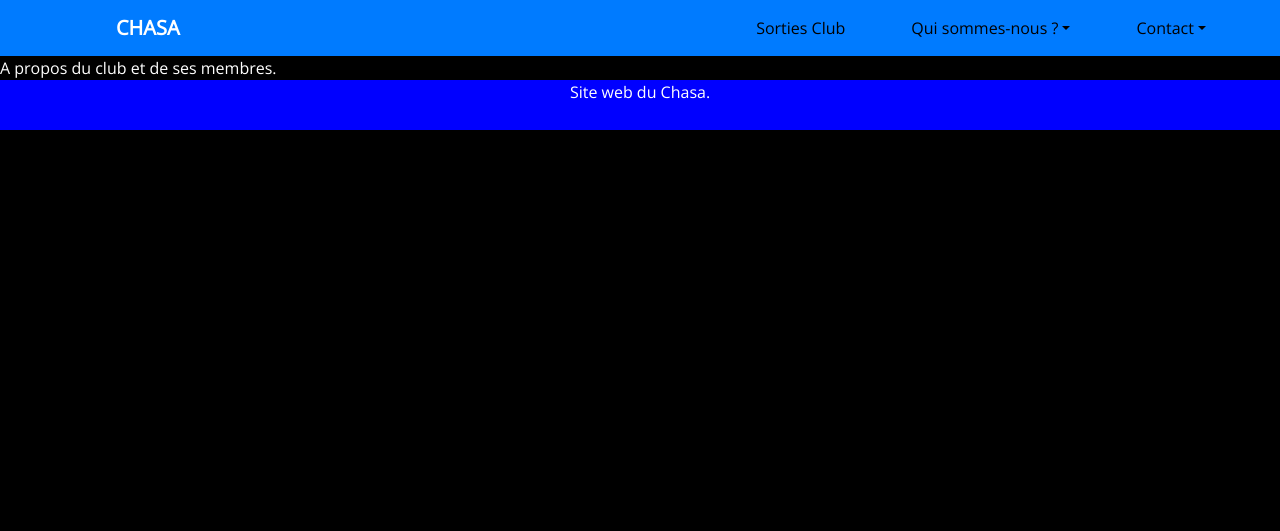
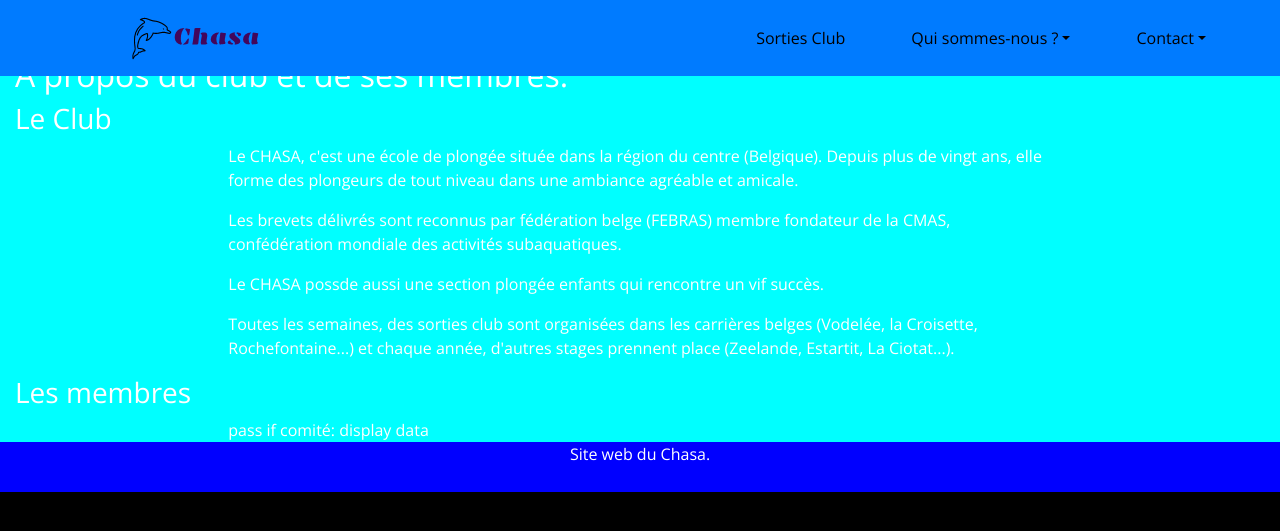
Before and after one commit to AlexBardDev/Chasa, a Django app: page /about/ in a window 1280 px wide. Shown: the top 531 px of the page. Run offline with Django 3.2, Linux system fonts and the light colour scheme; some libraries are stand-ins or nearby versions.

Commit message:
Logo, favicon and content for the 'about' page added

```diff
--- a/web_app/static/web_app/style.css
+++ b/web_app/static/web_app/style.css
@@ -28,6 +28,32 @@ header
 	color: white;
 }
 
+/* Modal */
+
+#modal
+{
+	color: black;
+}
+
+/* Events */
+
+#events
+{
+	background-color: rgb(51, 146, 255);
+}
+
+table
+{
+	color: black;
+}
+
+/* About */
+
+#about
+{
+	background-color: rgb(0, 255, 255);
+}
+
 /* Footer */
 
 footer
--- a/web_app/templates/web_app/about.html
+++ b/web_app/templates/web_app/about.html
@@ -3,7 +3,26 @@
 {% block title %}A propos du Chasa{% endblock %}
 
 {% block content %}
-	<section>
-		A propos du club et de ses membres.
+	<section class="container-fluid" id="about">
+		<h2>A propos du club et de ses membres.</h2>
+
+		<h3 id="club">Le Club</h3>
+
+		<div class="row">
+			<div class="offset-md-2 col-md-8">
+				<p>Le CHASA, c'est une école de plongée située dans la région du centre (Belgique). Depuis plus de vingt ans, elle forme des plongeurs de tout niveau dans une ambiance agréable et amicale.</p>
+				<p>Les brevets délivrés sont reconnus par fédération belge (FEBRAS) membre fondateur de la CMAS, confédération mondiale des activités subaquatiques.</p>
+				<p>Le CHASA possde aussi une section plongée enfants qui rencontre un vif succès.</p>
+				<p>Toutes les semaines, des sorties club sont organisées dans les carrières belges (Vodelée, la Croisette, Rochefontaine...) et chaque année, d'autres stages prennent place (Zeelande, Estartit, La Ciotat...).</p>
+			</div>
+		</div>
+
+		<h3 id="members">Les membres</h3>
+
+		<div class="row">
+			<div class="offset-md-2 col-md-8">
+				pass if comité: display data
+			</div>
+		</div>
 	</section>
 {% endblock %}
--- a/web_app/templates/web_app/base.html
+++ b/web_app/templates/web_app/base.html
@@ -11,6 +11,9 @@
 		<!-- Font -->
 		<link href="https://fonts.googleapis.com/css?family=Open+Sans" rel="stylesheet">
 
+		<!-- Favicon -->
+		<link rel="shortcut icon" href="{% static 'web_app/Images/favicon.ico' %}">
+
 		<title>{% block title %}{% endblock %}</title>
 	</head>
 
@@ -18,7 +21,10 @@
 		<!-- Header with navigation -->
 		<header>
 			<nav class="navbar navbar-expand-lg fixed-top navbar-dark bg-primary">
-				<a class="navbar-brand" href="{% url 'home' %}">CHASA</a>
+				<a class="navbar-brand" href="{% url 'home' %}">
+					<img src="{% static 'web_app/Images/logo.png' %}" alt="Logo">
+				</a>
+
 				<button class="navbar-toggler" type="button" data-toggle="collapse" data-target="#menu">
 					<span class="navbar-toggler-icon"></span>
 				</button>
@@ -43,13 +49,32 @@
 								<div class="dropdown-divider"></div>
 								<div class="dropdown-header">Direct</div>
 								<a class="dropdown-item" href="mailto:jacques.degreves@gmail.com">E-mail</a>
-								<a class="dropdown-item" href="#">Téléphone</a>
+								<button type="button" class="dropdown-item" data-toggle="modal" data-target="#modal">Téléphone</button>
 							</div>
 						</li>
 					</ul>
 				</div>
 			</nav>
 		</header>
+
+		<!-- Modal -->
+		<div class="modal fade" id="modal">
+			<div class="modal-dialog">
+				<div class="modal-content">
+					<div class="modal-header">
+						<h3 class="modal-title">Informations de contact du Chasa :</h3>
+						<button type="button" class="close" data-dismiss="modal">&times;</button>
+					</div>
+					<div class="modal-body">
+						Vous pouvez contacter le Président du Club au XXX ou par mail à XXX.
+					</div>
+					<div class="modal-footer">
+						<button type="button" class="btn btn-danger" data-dismiss="modal">Fermer</button>
+					</div>
+				</div>
+			</div>
+		</div>
+
 
 		<!-- Content of the web page -->
 		{% block content %}{% endblock %}
```
Also changed, not shown: web_app/templates/web_app/events.html (+37 -2 lines), web_app/static/web_app/Images/favicon.ico (added), web_app/static/web_app/Images/logo.png (added), web_app/static/web_app/Images/parties.jpg (added), web_app/static/web_app/Images/president.jpg (added), web_app/static/web_app/Images/secretary.jpg (added), web_app/static/web_app/Images/treasurer.jpg (added), web_app/static/web_app/Images/vice_president.jpg (added).
